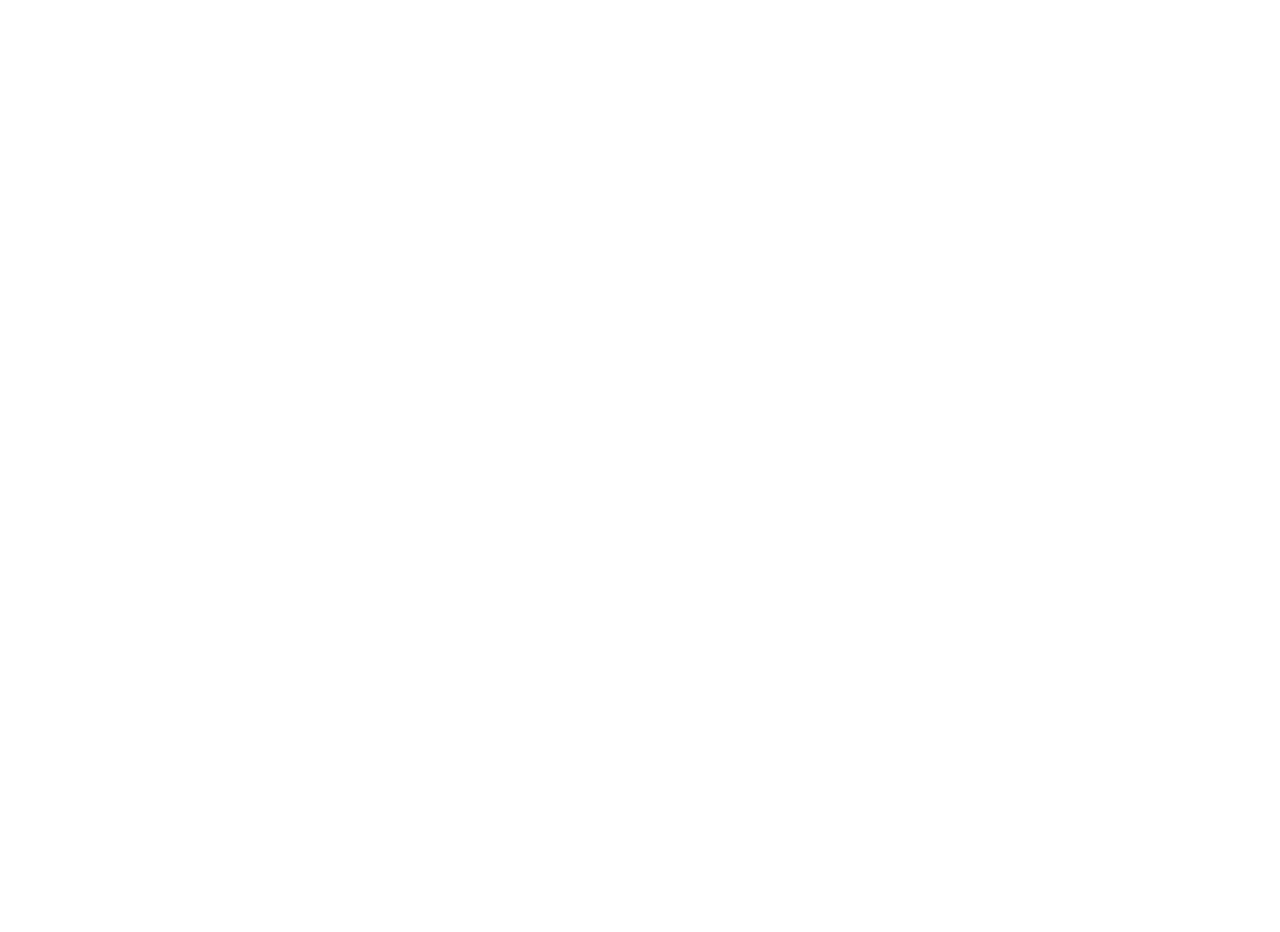
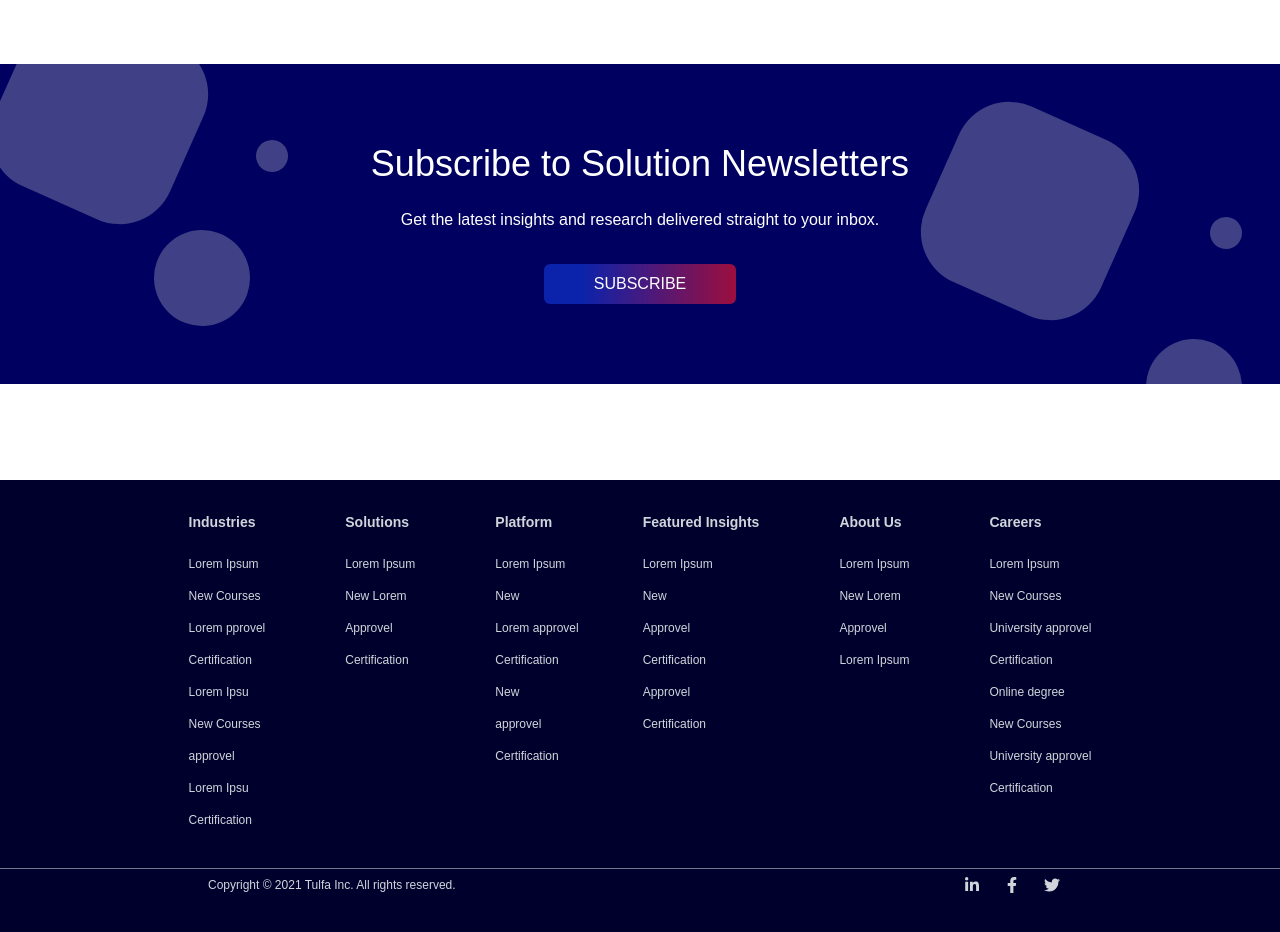
Before and after one commit to nayeem2208/iROID-assesment, a React (Vite) app: page / in a window 1280 px wide. Shown: the part 3840-4772 px from the top of the page. Before the commit the page ends 3888 px from the top, so only its background shows below. Built offline with nearby package versions, Linux system fonts and the light colour scheme.

Commit message:
outline completed

```diff
--- a/src/App.jsx
+++ b/src/App.jsx
@@ -7,6 +7,8 @@
 import FirstBody from './components/FirstBody'
 import Solutions from './components/Solutions'
 import Customer from './components/Customer'
+import Subscribe from './components/Subscribe'
+import Footer from './components/Footer'
 
 function App() {
   const [count, setCount] = useState(0)
@@ -18,6 +20,8 @@
      <FirstBody/>
      <Solutions/>
      <Customer/>
+     <Subscribe/>
+     <Footer/>
     </>
   )
 }
--- a/src/components/Customer.jsx
+++ b/src/components/Customer.jsx
@@ -1,15 +1,24 @@
 import React from 'react'
 import { customerData } from '../datas/customersData'
 import CustomerCard from './CustomerCard'
+import { TfiArrowLeft, TfiArrowRight } from "react-icons/tfi";
+
 
 function Customer() {
   return (
-    <div className='mt-24 flex flex-col justify-center items-center mb-48 text-gray-800'>
+    <div className='mt-24 flex flex-col justify-center items-center mb-12 '>
       <p  className="font-semibold text-4xl ">Whats Our Coustomer Saying</p>
      <div className='flex mt-24'>
       {customerData.map((data,index)=>(
         <CustomerCard data={data} key={index}/>
       ))}</div>
+      <div className='flex mt-8 mb-12'>
+    <TfiArrowLeft className='w-8 h-8 mx-6' style={{color:'#FF4729'}}/>
+    <div className='rounded-full mt-3 w-3 h-3 mx-1' style={{backgroundColor:'#FF4729',filter:'opacity(0.5)'}}></div>
+    <div className='rounded-full mt-3 w-3 h-3 mx-1' style={{backgroundColor:'#FF4729',filter:'opacity(0.5)'}}></div>
+    <div className='rounded-full  w-3 mt-3 h-3 mx-1' style={{backgroundColor:'#FF4729',filter:'opacity(0.5)'}}></div>
+    <div className='rounded-full  w-3 h-3  mt-3 mx-1' style={{backgroundColor:'#FF4729',filter:'opacity(0.5)'}}></div>
+    <TfiArrowRight className='w-8 h-8 mx-6' style={{color:'#FF4729'}}/></div>
     </div>
   )
 }
--- a/src/components/CustomerCard.jsx
+++ b/src/components/CustomerCard.jsx
@@ -1,15 +1,18 @@
-import React from 'react'
+import React from "react";
 
 function CustomerCard(props) {
-    console.log(props)
   return (
-    <div className='bg-red-500 h-96 w-96 mx-2'>
-        <div>
-      <img src={props.data.image} alt="" /></div>
-    <p>{props.data.name}</p>
-    <p>Lorem ipsum dolor sit amet, consectetur adipiscing elit, sed do eiusmod tempor incididunt ut labore et dolore </p>
+    <div className="h-96 w-96 mx-2 flex flex-col justify-center items-center border-r border-blue-800 mb-12">
+      <div className="rounded-full overflow-hidden w-40 h-40  drop-shadow-md">
+        <img src={props.data.image} alt="" className=" w-full h-full" />
+      </div>
+      <p className="text-lg my-6">{props.data.name}</p>
+      <p className="text-center leading-8">
+        Lorem ipsum dolor sit amet, consectetur <br /> adipiscing elit, sed do
+        eiusmod tempor <br /> incididunt ut labore et dolore{" "}
+      </p>
     </div>
-  )
+  );
 }
 
-export default CustomerCard
+export default CustomerCard;
--- /dev/null
+++ b/src/components/Footer.jsx
@@ -0,0 +1,78 @@
+import React from "react";
+import { FaFacebookF, FaLinkedinIn, FaTwitter } from "react-icons/fa";
+
+function Footer() {
+  return (
+    <div className="pt-8 pb-12" style={{ backgroundColor: "#00002D" }}>
+      <div className="flex text-gray-300 footer justify-center ">
+        <div className="text-xs font-thin leading-8 mx-8">
+          <p className="text-sm font-medium  mb-4" style={{fontWeight:'550'}}>Industries</p>
+          <p>Lorem Ipsum</p>
+          <p>New Courses</p>
+          <p>Lorem pprovel</p>
+          <p>Certification</p>
+          <p>Lorem Ipsu</p>
+          <p>New Courses</p>
+          <p>approvel</p>
+          <p>Lorem Ipsu</p>
+          <p>Certification</p>
+        </div>
+        <div className="text-xs font-thin leading-8 mx-12">
+          <p className="text-sm font-medium mb-4" style={{fontWeight:'550'}}>Solutions</p>
+          <p>Lorem Ipsum</p>
+          <p>New Lorem</p>
+          <p>Approvel</p>
+          <p>Certification</p>
+        </div>
+        <div className="text-xs font-thin leading-8 mx-8">
+          <p className="text-sm font-medium mb-4" style={{fontWeight:'550'}}>Platform</p>
+          <p>Lorem Ipsum</p>
+          <p>New </p>
+          <p>Lorem approvel</p>
+          <p>Certification</p>
+          <p>New </p>
+          <p>approvel</p>
+          <p>Certification</p>
+        </div>
+        <div className="text-xs font-thin leading-8 mx-8">
+          <p className="text-sm font-medium mb-4" style={{fontWeight:'550'}}>Featured Insights</p>
+          <p>Lorem Ipsum</p>
+          <p>New </p>
+          <p>Approvel</p>
+          <p>Certification</p>
+          <p>Approvel</p>
+          <p>Certification</p>
+        </div>
+        <div className="text-xs font-thin leading-8 mx-12">
+          <p className="text-sm font-medium mb-4" style={{fontWeight:'550'}}>About Us</p>
+          <p>Lorem Ipsum</p>
+          <p>New Lorem</p>
+          <p>Approvel</p>
+          <p>Lorem Ipsum</p>
+        </div>
+        <div className="text-xs font-thin leading-8 mx-8">
+          <p className="text-sm font-medium mb-4" style={{fontWeight:'550'}}>Careers</p>
+          <p>Lorem Ipsum</p>
+          <p>New Courses</p>
+          <p>University approvel</p>
+          <p>Certification</p>
+          <p>Online degree</p>
+          <p>New Courses</p>
+          <p>University approvel</p>
+          <p>Certification</p>
+        </div>
+      </div>
+      <hr className="mt-8 mb-2" style={{filter:'opacity(0.5)'}} />
+      <div className="text-gray-300 flex justify-between px-20">
+        <p className="text-xs ml-32">Copyright © 2021 Tulfa Inc. All rights reserved.</p>
+        <div className="flex mr-32" >
+        <FaLinkedinIn className="mx-3 w-4 h-4"/>
+        <FaFacebookF   className="mx-3 w-4 h-4"/>
+        <FaTwitter  className="mx-3 w-4 h-4" />
+        </div>
+      </div>
+    </div>
+  );
+}
+
+export default Footer;
--- /dev/null
+++ b/src/components/Subscribe.jsx
@@ -0,0 +1,86 @@
+import React from "react";
+
+function Subscribe() {
+  return (
+    <div
+      className="w-full h-80 mb-24 flex flex-col justify-center items-center text-white relative overflow-hidden"
+      style={{ backgroundColor: "#000060" }}
+    >
+      <p className="text-4xl ">Subscribe to Solution Newsletters</p>
+      <p className="font-light mt-6 ">
+        Get the latest insights and research delivered straight to your inbox.
+      </p>
+      <button
+        className="mt-8 h-10 w-48  rounded-md flex justify-center items-center"
+        style={{
+          background:
+            "linear-gradient(90deg, rgba(0,41,251,0.8) 20%, rgba(254,0,52,0.8) 100%)",
+          filter: "saturate(70%)",
+        }}
+      >
+        SUBSCRIBE
+      </button>
+      <div
+        className="bg-gray-300   absolute w-48 h-48"
+        style={{
+          top: "-3.5vw",
+          left: "0.2vw",
+          transform: "rotate(24deg)",
+          borderRadius: "5",
+          borderRadius: "55px",
+          filter: "opacity(0.3)",
+        }}
+      ></div>
+      <div
+        className="bg-gray-300 rounded-full   absolute w-8 h-8"
+        style={{
+          top: "6vw",
+          left: "20vw",
+          transform: "rotate(20deg)",
+          filter: "opacity(0.3)",
+        }}
+      ></div>
+      <div
+        className="bg-gray-300 rounded-full   absolute w-24 h-24"
+        style={{
+          top: "13vw",
+          left: "12vw",
+          transform: "rotate(20deg)",
+          filter: "opacity(0.3)",
+        }}
+      ></div>
+
+      <div
+        className="bg-gray-300   absolute w-48 h-48"
+        style={{
+          top: "4vw",
+          right: "12vw",
+          transform: "rotate(24deg)",
+          borderRadius: "5",
+          borderRadius: "55px",
+          filter: "opacity(0.3)",
+        }}
+      ></div>
+      <div
+        className="bg-gray-300 rounded-full   absolute w-8 h-8"
+        style={{
+          top: "12vw",
+          right: "3vw",
+          transform: "rotate(20deg)",
+          filter: "opacity(0.3)",
+        }}
+      ></div>
+      <div
+        className="bg-gray-300 rounded-full   absolute w-24 h-24"
+        style={{
+          bottom: "-4vw",
+          right: "3vw",
+          transform: "rotate(20deg)",
+          filter: "opacity(0.3)",
+        }}
+      ></div>
+    </div>
+  );
+}
+
+export default Subscribe;
```
Also changed, not shown: src/App.css (line endings or trailing spaces).
